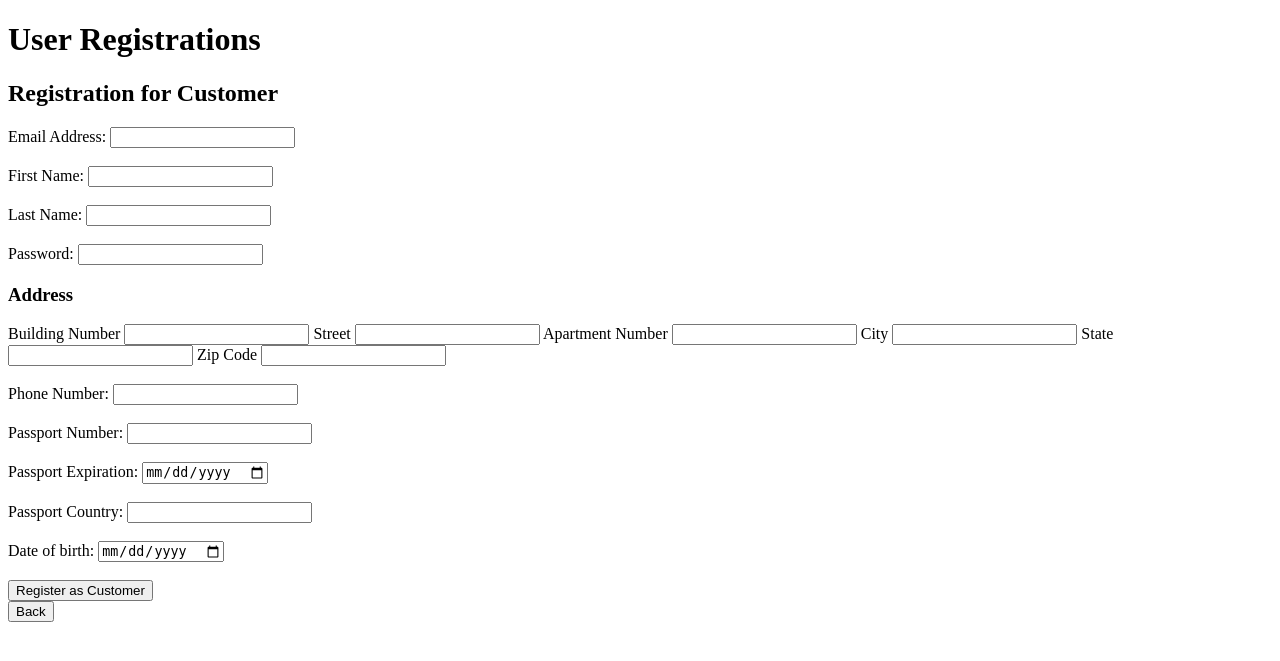
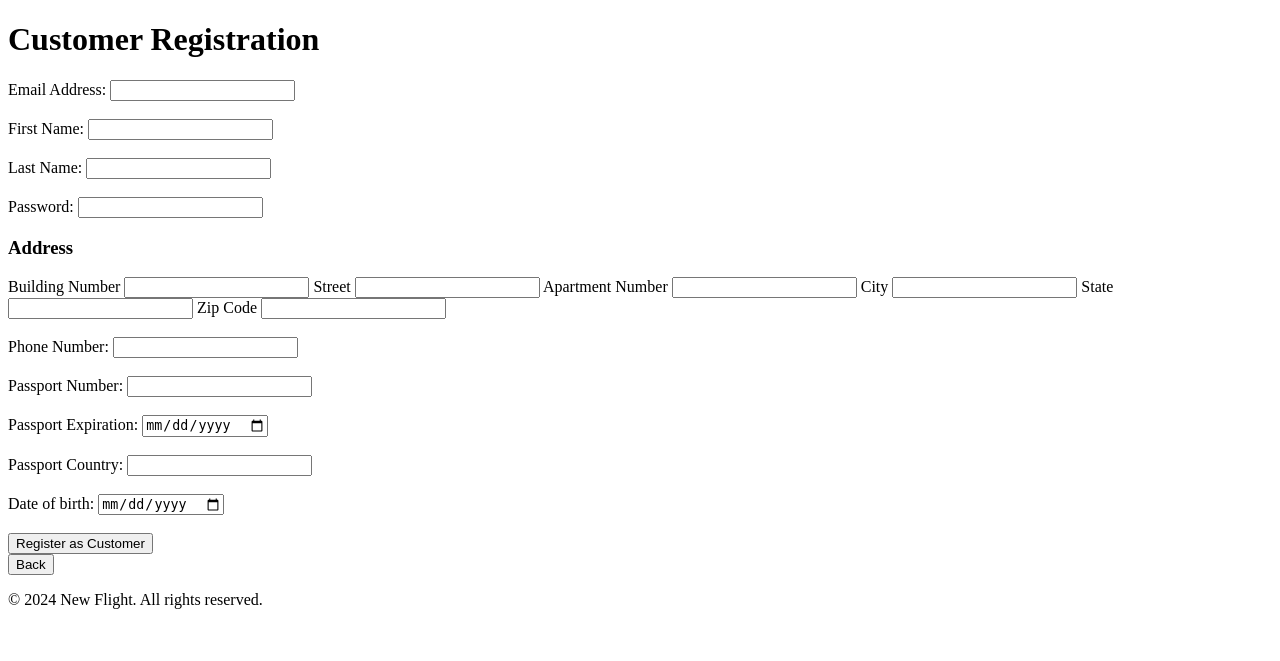
Before and after one commit to 3btesham/Airline-System-Website, a Flask app: page /registration_for_customer.html in a window 1280 px wide. Shown: the top 661 px of the page. Run offline with Flask 3, Linux system fonts and the light colour scheme.

Commit message:
Update registration_for_customer_page.html

```diff
--- a/Templates/registration_for_customer_page.html
+++ b/Templates/registration_for_customer_page.html
@@ -7,9 +7,10 @@
         <link rel="stylesheet" href="customer_register_page.css">
     </head>
     <body>
-        <h1> User Registrations</h1>
+        <header>
+        <h1> Customer Registration</h1>
+        </header>
         <section>
-            <h2> Registration for Customer</h2>
             <form action="/registration_for_customer_page.html" method="POST">
                 <label for= "email_address"> Email Address: </label>
                 <input type="email" id="email_address" name="email_address" required maxlength="30"> <br><br>
@@ -70,4 +71,7 @@
             }
         </script>
     </body>
+    <footer>
+        <p>&copy; 2024 New Flight. All rights reserved.</p>
+    </footer>
 </html>
```
